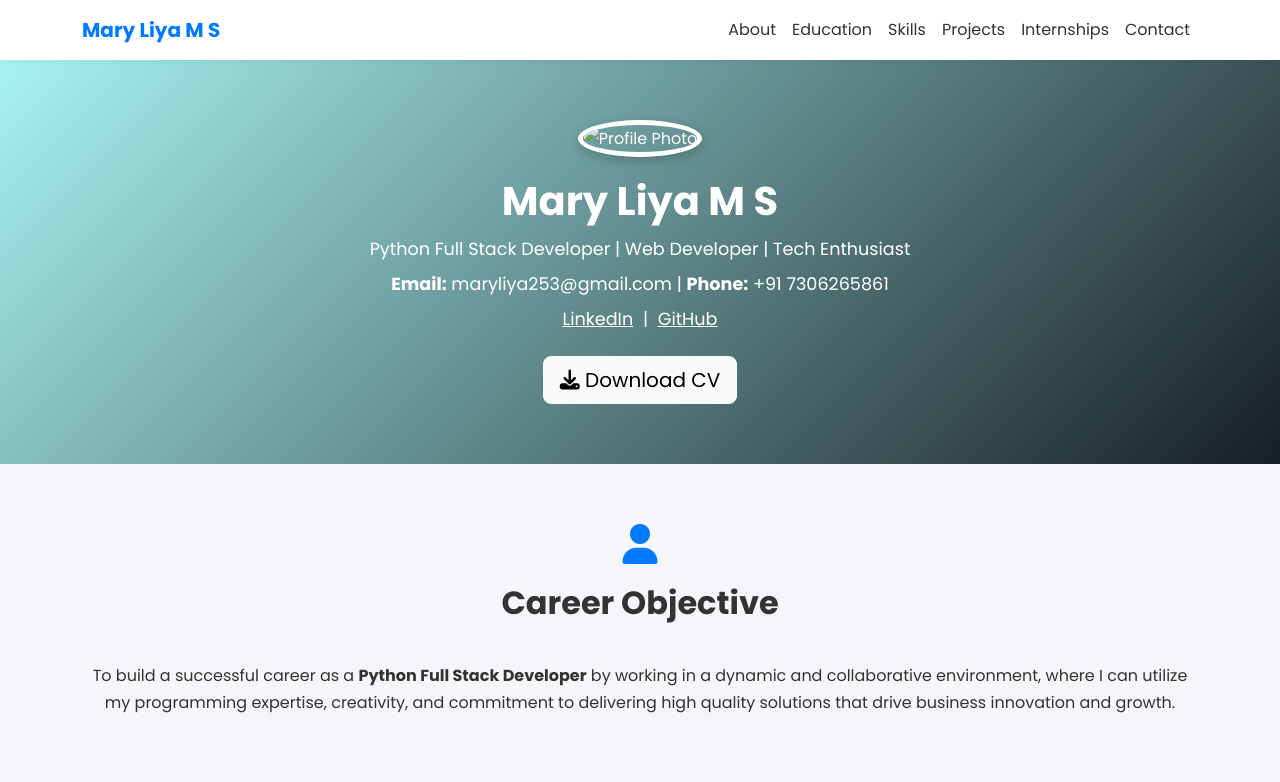
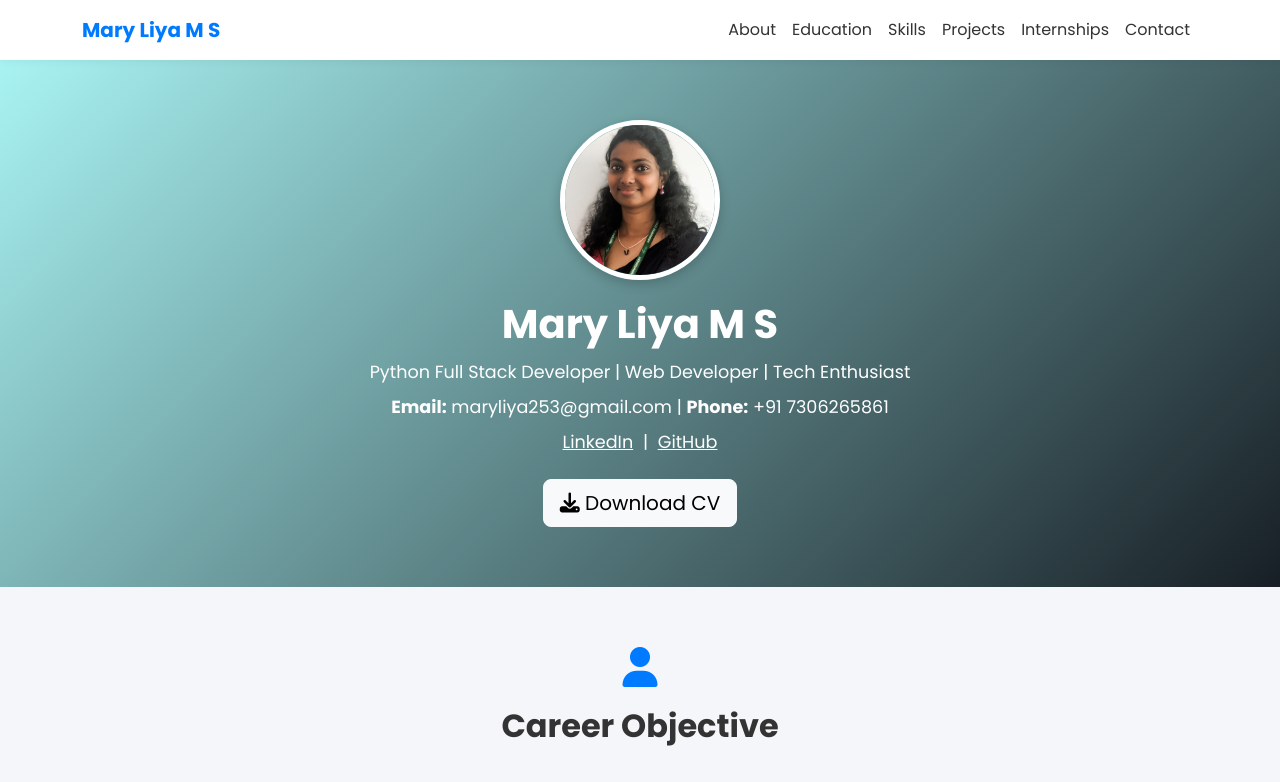
Before and after one commit to maryliya253/maryliya253.github.io, a plain HTML site: page index.html in a window 1280 px wide. Shown: the top 782 px of the page. Drawn offline with nearby package versions, Linux system fonts and the light colour scheme.

Commit message:
Update index.html

```diff
--- a/index.html
+++ b/index.html
@@ -162,7 +162,7 @@
 
   <!-- Header -->
   <header>
-    <img src="./liyaprofile2.jpeg" alt="Profile Photo" class="profile-img" />
+    <img src="images/liyaprofile2.jpeg" alt="Profile Photo" class="profile-img" />
     <h1>Mary Liya M S</h1>
     <p>Python Full Stack Developer | Web Developer | Tech Enthusiast</p>
     <p><strong>Email:</strong> maryliya253@gmail.com | <strong>Phone:</strong> +91 7306265861</p>
@@ -170,7 +170,7 @@
       <a href="https://linkedin.com/in/mary-liya-ms-3555ab319" target="_blank">LinkedIn</a> |
       <a href="https://github.com/maryliya253" target="_blank">GitHub</a>
     </p>
-    <a href="./Liya-1.pdf" target="_blank" class="btn btn-light btn-lg mt-3">
+    <a href="Liya-1.pdf" target="_blank" class="btn btn-light btn-lg mt-3">
       <i class="fas fa-download"></i> Download CV
     </a>
   </header>
```
